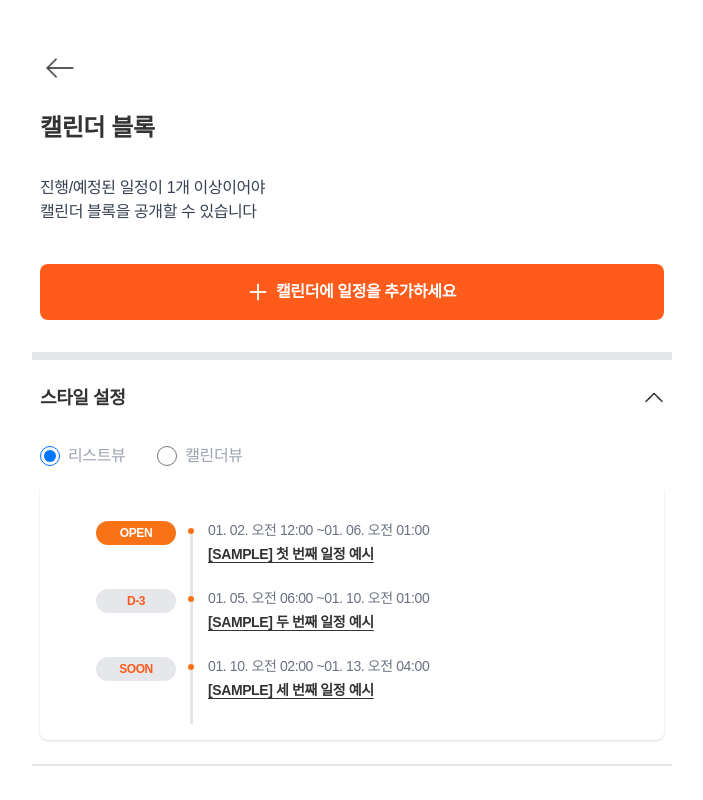
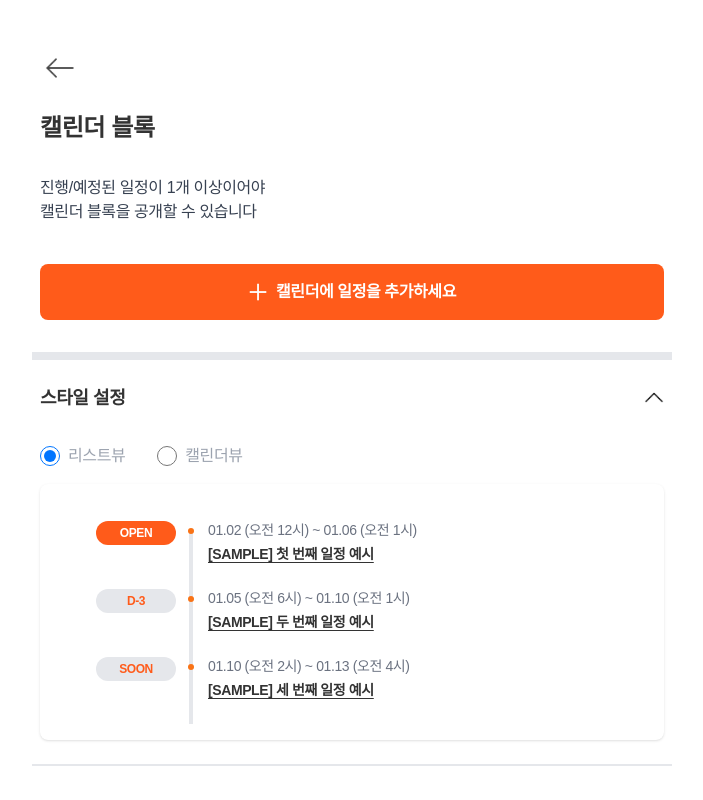
Before and after one commit to Mt-NextJs/linkle, a Next.js app: page /admin/calendar in a window 1280 px wide. Shown: the top 800 px of the page, without its empty margins (288-991 px from the left). Built offline with nearby package versions, Linux system fonts and the light colour scheme.

Commit message:
✨[Feat] 리스트뷰와 캘린더뷰에 사용자 일정 표시 #101

```diff
--- a/src/app/admin/(block)/calendar/components/list-view.tsx
+++ b/src/app/admin/(block)/calendar/components/list-view.tsx
@@ -1,50 +1,91 @@
 import React from "react";
-
-interface Schedule {
-  id: string;
-  title: string;
-  startDate: string;
-  endDate: string;
-}
+import { Schedule } from "./types";
 
 interface ListViewProps {
   schedules: Schedule[];
 }
 
+const formatDate = (dateString: string) => {
+  const date = new Date(dateString);
+  const month = String(date.getMonth() + 1).padStart(2, "0");
+  const day = String(date.getDate()).padStart(2, "0");
+  const hour = date.getHours();
+  const ampm = hour >= 12 ? "오후" : "오전";
+  const hour12 = hour % 12 || 12;
+  return `${month}.${day} (${ampm} ${hour12}시)`;
+};
+
+const getScheduleStatus = (schedule: Schedule, index: number) => {
+  if (["1", "2", "3"].includes(String(schedule.id))) {
+    if (index === 0) {
+      return {
+        text: "OPEN",
+        color: "bg-[var(--primary)] text-white",
+      };
+    } else if (index === 1) {
+      return {
+        text: "D-3",
+        color: "bg-gray-200 text-[var(--primary)]",
+      };
+    } else {
+      return {
+        text: "SOON",
+        color: "bg-gray-200 text-[var(--primary)]",
+      };
+    }
+  }
+
+  const startDate = new Date(schedule.startDate);
+  const endDate = new Date(schedule.endDate);
+  const now = new Date();
+
+  if (now < startDate) {
+    const diffDays = Math.ceil(
+      (startDate.getTime() - now.getTime()) / (1000 * 60 * 60 * 24),
+    );
+    return {
+      text: `D-${diffDays}`,
+      color: "bg-gray-200 text-[var(--primary)]",
+    };
+  } else if (now >= startDate && now <= endDate) {
+    return {
+      text: "OPEN",
+      color: "bg-[var(--primary)] text-white",
+    };
+  } else {
+    return {
+      text: "CLOSED",
+      color: "bg-[#BABABA] text-[#eae9e9]",
+    };
+  }
+};
+
 const ListView: React.FC<ListViewProps> = ({ schedules }) => {
   return (
     <div className="relative mt-4 space-y-0 rounded-lg bg-white p-4 shadow">
+      <div className="relative max-h-[400px] overflow-y-auto">
         <div className="ml-10 mt-5">
+          <div className="pr-4 [&::-webkit-scrollbar]:hidden">
+            {schedules.map((schedule, index) => {
+              const status = getScheduleStatus(schedule, index);
+              return (
                 <div
-          className="h-50 absolute bottom-4 left-[9.35rem] top-12 bg-gray-200"
-          style={{ width: "3px" }}
-        ></div>
-        {schedules.map((schedule, index) => (
-          <div key={schedule.id} className="relative flex items-start pb-6">
+                  key={schedule.id}
+                  className="relative flex items-start pb-6"
+                >
                   <div className="z-10 w-24 flex-shrink-0">
                     <span
-                className={`inline-block w-20 rounded-full px-3 py-1 text-center text-xs font-semibold ${index === 0 ? "bg-orange-500 text-white" : "bg-gray-200"}`}
-                style={index !== 0 ? { color: "var(--primary)" } : {}}
+                      className={`inline-block w-20 rounded-full px-3 py-1 text-center text-xs font-semibold ${status.color}`}
                     >
-                {index === 0 ? "OPEN" : index === 1 ? "D-3" : "SOON"}
+                      {status.text}
                     </span>
                   </div>
-            <div className="relative ml-4">
+                  <div className="relative ml-4 flex-grow">
+                    <div className="absolute -left-[1.2rem] top-[0.8rem] h-16 w-1 bg-gray-200"></div>
                     <div className="absolute -left-[1.25rem] top-2 h-1.5 w-1.5 rounded-full bg-orange-500"></div>
                     <p className="mb-1 text-sm text-gray-500">
-                {new Date(schedule.startDate).toLocaleString("ko-KR", {
-                  month: "2-digit",
-                  day: "2-digit",
-                  hour: "2-digit",
-                  minute: "2-digit",
-                })}{" "}
-                ~
-                {new Date(schedule.endDate).toLocaleString("ko-KR", {
-                  month: "2-digit",
-                  day: "2-digit",
-                  hour: "2-digit",
-                  minute: "2-digit",
-                })}
+                      {formatDate(schedule.startDate)} ~{" "}
+                      {formatDate(schedule.endDate)}
                     </p>
                     <p
                       className="text-sm font-semibold"
@@ -57,7 +98,10 @@ const ListView: React.FC<ListViewProps> = ({ schedules }) => {
                     </p>
                   </div>
                 </div>
-        ))}
+              );
+            })}
+          </div>
+        </div>
       </div>
     </div>
   );
--- a/src/app/admin/(block)/calendar/components/schedule-list.tsx
+++ b/src/app/admin/(block)/calendar/components/schedule-list.tsx
@@ -234,6 +234,8 @@ export default function ScheduleList() {
       if (responseData.code === 200) {
         setSchedules(updatedSchedules);
         alert("일정이 성공적으로 삭제되었습니다.");
+
+        window.location.reload();
       } else {
         throw new Error(
           `Failed to delete schedule. Server response: ${JSON.stringify(responseData)}`,
--- a/src/app/admin/(block)/calendar/components/style-setting.tsx
+++ b/src/app/admin/(block)/calendar/components/style-setting.tsx
@@ -1,11 +1,28 @@
 "use client";
 
-import React, { useState } from "react";
+import React, { useState, useEffect } from "react";
 import Image from "next/image";
 import CalendarView from "./calendar-view";
 import ListView from "./list-view";
+import { Schedule } from "./types";
 
-const sampleSchedules = [
+interface ApiSchedule {
+  id: number;
+  title: string;
+  dateStart: string;
+  dateEnd: string;
+  url?: string;
+}
+
+interface CalendarBlock {
+  id: number;
+  type: number;
+  sequence: number;
+  style: number;
+  schedule: ApiSchedule[];
+}
+
+const sampleSchedules: Schedule[] = [
   {
     id: "1",
     title: "[SAMPLE] 첫 번째 일정 예시",
@@ -29,8 +46,67 @@ const sampleSchedules = [
 export default function StyleSetting() {
   const [isOpen, setIsOpen] = useState(true);
   const [activeView, setActiveView] = useState<"list" | "calendar">("list");
+  const [schedules, setSchedules] = useState<Schedule[]>([]);
+  const [calendarBlock, setCalendarBlock] = useState<CalendarBlock | null>(
+    null,
+  );
+  const [hasUserSchedules, setHasUserSchedules] = useState(false);
+
+  const fetchSchedules = async () => {
+    try {
+      const token = sessionStorage.getItem("token");
+      if (!token) {
+        throw new Error("로그인이 필요합니다.");
+      }
+
+      const response = await fetch(
+        `${process.env.NEXT_PUBLIC_API_URL}/api/link/list`,
+        {
+          headers: {
+            Authorization: `Bearer ${token}`,
+          },
+        },
+      );
+
+      if (!response.ok) {
+        throw new Error(`HTTP error! status: ${response.status}`);
+      }
+
+      const data = await response.json();
+
+      if (data.code === 200 && Array.isArray(data.data)) {
+        const foundCalendarBlock = data.data.find(
+          (item: CalendarBlock) => item.type === 7,
+        );
+
+        if (foundCalendarBlock && Array.isArray(foundCalendarBlock.schedule)) {
+          setCalendarBlock(foundCalendarBlock);
+          const formattedSchedules: Schedule[] =
+            foundCalendarBlock.schedule.map(
+              (schedule: ApiSchedule): Schedule => ({
+                id: String(schedule.id),
+                title: schedule.title,
+                startDate: schedule.dateStart,
+                endDate: schedule.dateEnd,
+                url: schedule.url,
+              }),
+            );
+          setSchedules(formattedSchedules);
+          setHasUserSchedules(formattedSchedules.length > 0);
+        }
+      }
+    } catch (err) {
+      console.error("Error fetching schedules:", err);
+    }
+  };
+
+  useEffect(() => {
+    fetchSchedules();
+  }, []);
 
   const toggleOpen = () => setIsOpen(!isOpen);
+
+  const currentSchedules = hasUserSchedules ? schedules : sampleSchedules;
 
   return (
     <div className="flex w-full max-w-4xl flex-col px-14 py-0">
@@ -51,7 +127,8 @@ export default function StyleSetting() {
       </div>
       {isOpen && (
         <div className="p-4">
-          <div className="mb-4 flex space-x-8">
+          <div className="mb-4 flex items-center justify-between">
+            <div className="flex space-x-8">
               <label className="flex items-center">
                 <input
                   type="radio"
@@ -71,10 +148,14 @@ export default function StyleSetting() {
                 <span className="ml-2 text-gray-400">캘린더뷰</span>
               </label>
             </div>
+          </div>
           {activeView === "list" ? (
-            <ListView schedules={sampleSchedules} />
+            <ListView schedules={currentSchedules} />
           ) : (
-            <CalendarView schedules={sampleSchedules} />
+            <CalendarView
+              schedules={currentSchedules}
+              hasUserSchedules={hasUserSchedules}
+            />
           )}
         </div>
       )}
--- /dev/null
+++ b/src/app/admin/(block)/calendar/components/types.ts
@@ -0,0 +1,7 @@
+export interface Schedule {
+  id: string;
+  title: string;
+  startDate: string;
+  endDate: string;
+  url?: string;
+}
```
Also changed, not shown: src/app/admin/(block)/calendar/components/calendar-view.tsx (+43 -21 lines). Lines whose indentation alone changed are shown as unchanged.
